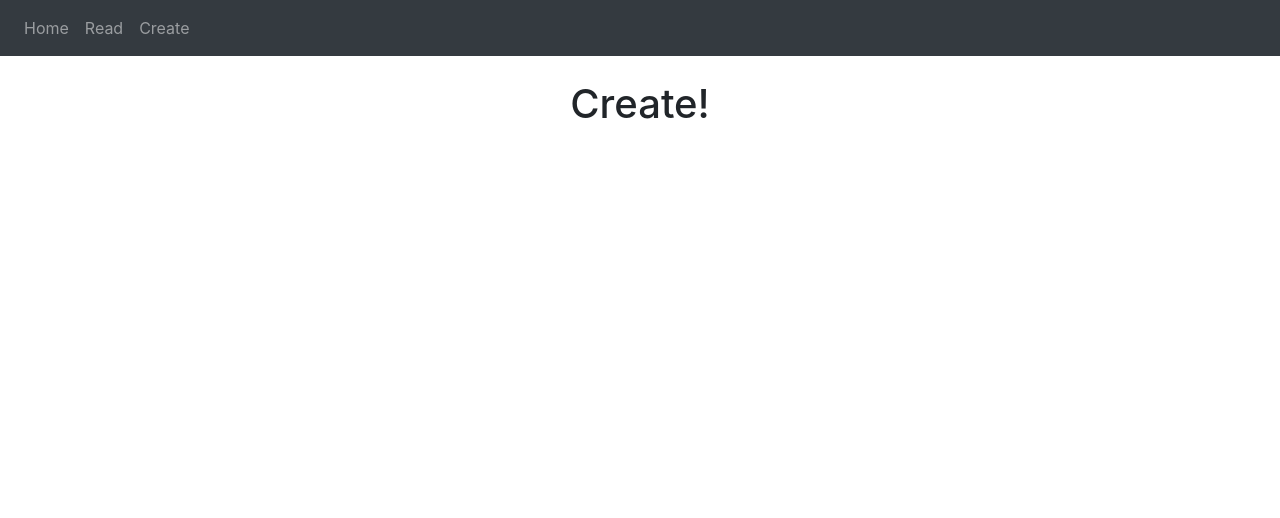
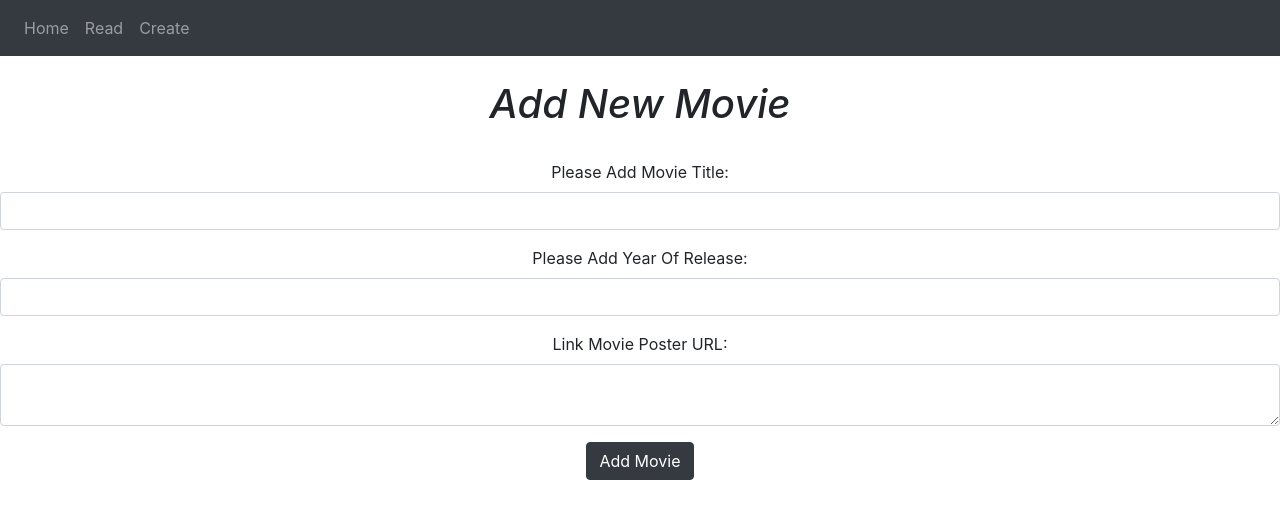
Before and after one commit to Sinead-k/Lab4, a React (Create React App) app: page /create in a window 1280 px wide. Shown: the top 518 px of the page. Built offline with nearby package versions, Linux system fonts and the light colour scheme.

Commit message:
Final commit

```diff
--- a/src/components/create.js
+++ b/src/components/create.js
@@ -1,12 +1,91 @@
 import React from 'react';
+import 'bootstrap/dist/css/bootstrap.min.css';
 
 export class Create extends React.Component{
 
+    constructor(){
+        // invoke constructor for parent class
+        super();
+
+this.onSubmit = this.onSubmit.bind(this);
+this.onChangeTitle = this.onChangeTitle.bind(this);
+this.onChangeYear = this.onChangeYear.bind(this);
+this.onChangePoster = this.onChangePoster.bind(this);
+
+
+        this.state = {
+            Title:'',
+            Year:'',
+            Poster:''
+        }
+    }
+    // Important to invoke methods
+    onChangeTitle(e){
+        this.setState({
+            Title: e.target.value
+        });
+    }
+
+    onChangeYear(e){
+        this.setState({
+            Year: e.target.value
+        });
+    }
+
+    onChangePoster(e){
+        this.setState({
+            Poster: e.target.value
+        });
+    }
+
+    // When method is envoked, it will pull the
+    // information from the form and display it in an alert
+    onSubmit(e){
+        // stops button from being pushed multiple times
+        e.preventDefault();
+        // displays inputs as alert
+        alert("Movie: " + this.state.Title + " Year: " + this.state.Year + " Poster: " + this.state.Poster);
+    }
 
     render(){
         return(
-            <div>
-                <h1>Create!</h1>
+            <div className='App'>
+                <h1><i>Add New Movie</i></h1>
+                <br></br>
+
+                {/* when submitted it will envoke onSubmit method */}
+                <form onSubmit={this.onSubmit}>
+                    <div className="form-group">
+                        <label> Please Add Movie Title: </label>
+                        <input type='text'
+                        className='form-control'
+                        value={this.state.Title}
+                        onChange={this.onChangeTitle}></input>
+                    </div>
+
+                    <div className="form-group">
+                        <label> Please Add Year Of Release: </label>
+                        <input type='text'
+                        className='form-control'
+                        value={this.state.Year}
+                        onChange={this.onChangeYear}></input>
+                    </div>
+
+                    <div className="form-group">
+                        <label>Link Movie Poster URL: </label>
+                        <textarea type='text'
+                        className='form-control'
+                        value={this.state.Poster}
+                        onChange={this.onChangePoster}></textarea>
+                      </div>
+
+                    <div className='form-group'>
+                        <input type='submit'
+                        value='Add Movie'
+                        // You can style elements using bootstrap
+                        className='btn btn-dark'></input>
+                    </div>
+                </form>
             </div>
         );
     }
--- a/src/components/movieItem.js
+++ b/src/components/movieItem.js
@@ -9,15 +9,16 @@ export class MovieItem extends React.Component{
 
                 {/* Bootstrap Card code */}
                 {/* I also tried to center the cards a couple of ways but couldn't fix this */}
-
-                <Card style={{ width: '18rem' ,position: 'relative', left:'auto', right:'auto'}}>
+                <div>
+                    {/* I also changed the code so the cards where centered */}
+                    <Card style={{ width: '18rem', margin: '0 auto'}}>
                         <Card.Img variant="bottom" src={this.props.movie.Poster} />
                         <Card.Body>
                             <Card.Title>{this.props.movie.Title}</Card.Title>
                             <Card.Text>{this.props.movie.Year}</Card.Text>
-                        {/* <Button variant="primary">Go somewhere</Button> */}
                         </Card.Body>
                     </Card>
+                </div>
 
             </div>
         );
--- a/src/components/read.js
+++ b/src/components/read.js
@@ -20,7 +20,7 @@ export class Read extends React.Component{
 
     render(){
         return(
-            <div>
+            <div className='App'>
                 <h1><i>Movie List</i></h1>
                 <br></br>
 
```
Lines whose indentation alone changed are shown as unchanged.
